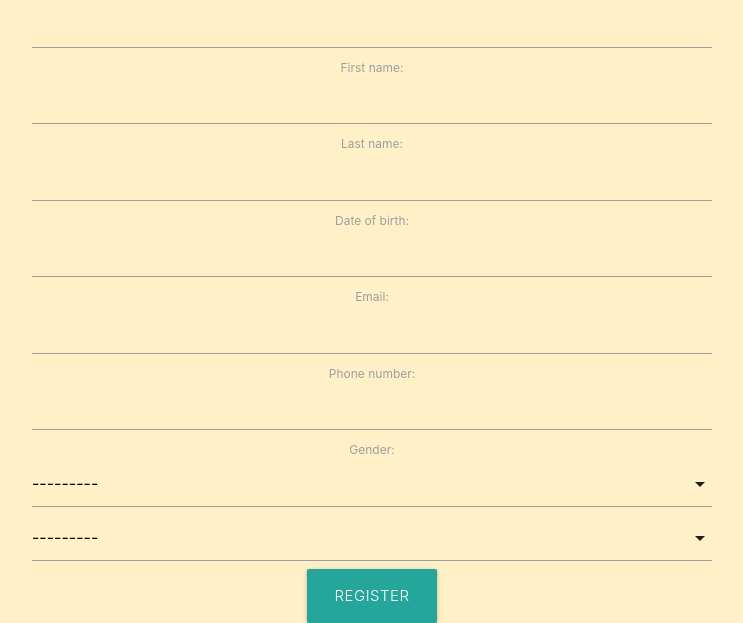
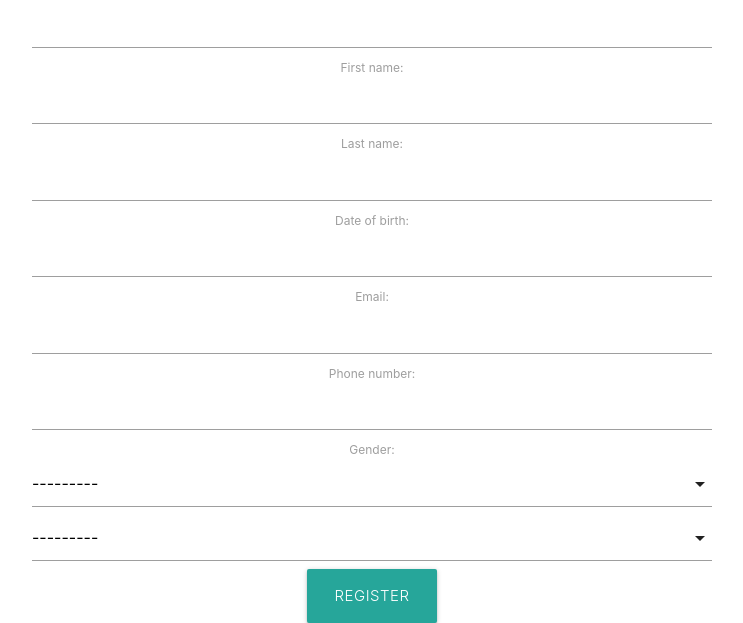
Before and after one commit to MariiaS3/LabCov19, a Django app: page /newvisit in a window 1280 px wide; the page is wider, and only the part inside the window is pictured. Shown: the part 385-1008 px from the top of that part, without its empty margins (268-1011 px from the left). Run offline with Django 3.2, Linux system fonts and the light colour scheme.

Commit message:
poprawki

```diff
--- a/my_app/my_app/templates/newvisit.html
+++ b/my_app/my_app/templates/newvisit.html
@@ -19,7 +19,7 @@
             margin-left: 150px;
             margin-right: 150px;
             height: 930px;
-            background: #fff0c7 !important;
+            background: #ffffff !important;
         }
 
         .message {
```
Also changed, not shown: my_app/my_app/templates/signup.html (line endings or trailing spaces).
